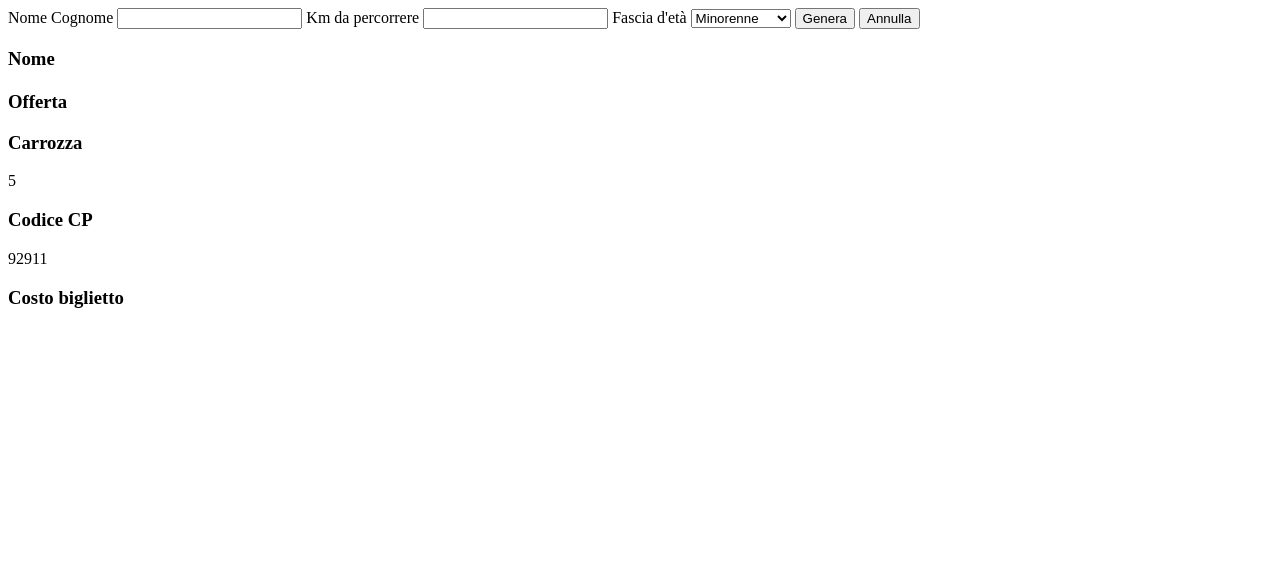
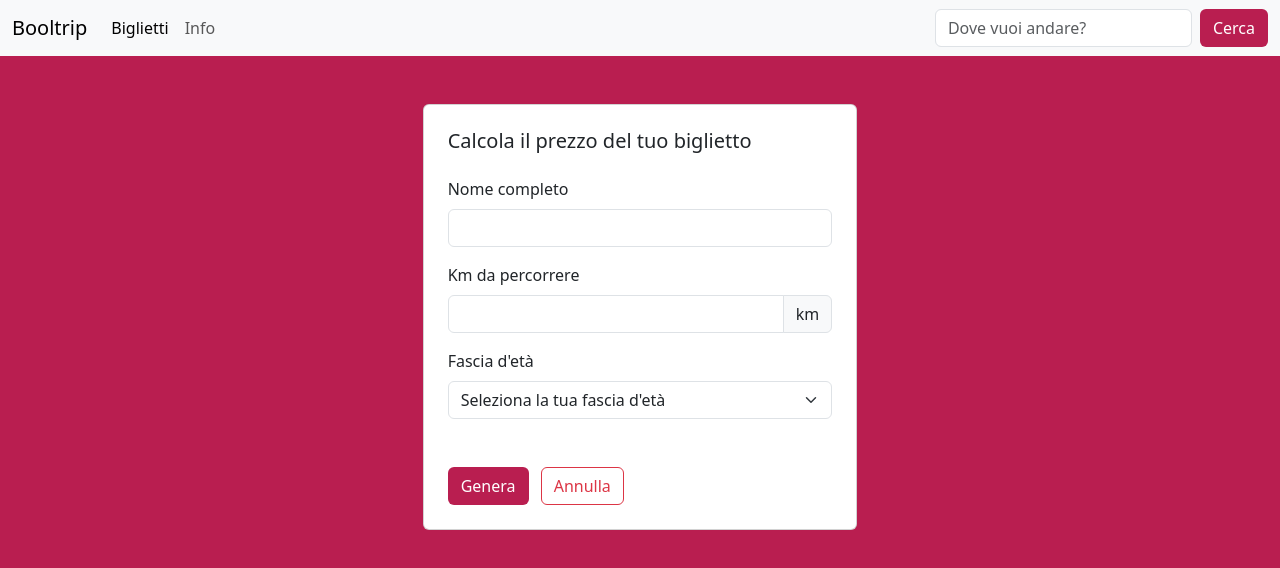
Before and after one commit to vitodursopettersson/js-biglietto-treno-form, a plain HTML site: page index.html in a window 1280 px wide. Drawn offline with nearby package versions, Linux system fonts and the light colour scheme.

Commit message:
feat: new design

```diff
--- /dev/null
+++ b/css/style.css
@@ -0,0 +1,17 @@
+:root {
+    --main-color: #B91E50;
+}
+
+body {
+    background-color: var(--main-color);
+}
+
+/* Header */
+
+.vdu-button {
+    background-color: var(--main-color);
+}
+
+.vdu-button:hover {
+    background-color: #a51a47;
+}
--- a/index.html
+++ b/index.html
@@ -5,62 +5,147 @@
     <meta charset="UTF-8">
     <meta name="viewport" content="width=device-width, initial-scale=1.0">
     <title>Calcolo del prezzo del biglietto del treno</title>
+
+    <!-- Link Bootstrap -->
+    <link href="https://cdn.jsdelivr.net/npm/bootstrap@5.3.2/dist/css/bootstrap.min.css" rel="stylesheet"
+        integrity="sha384-T3c6CoIi6uLrA9TneNEoa7RxnatzjcDSCmG1MXxSR1GAsXEV/Dwwykc2MPK8M2HN" crossorigin="anonymous">
+
+    <!-- Link Css -->
+    <link rel="stylesheet" href="css/style.css">
+
 </head>
 
 <body>
 
+    <!-- Header -->
+    <header>
+        <nav class="navbar navbar-expand-lg bg-body-tertiary">
+            <div class="container-fluid">
+                <a class="navbar-brand" href="#">Booltrip</a>
+                <button class="navbar-toggler" type="button" data-bs-toggle="collapse"
+                    data-bs-target="#navbarSupportedContent" aria-controls="navbarSupportedContent"
+                    aria-expanded="false" aria-label="Toggle navigation">
+                    <span class="navbar-toggler-icon"></span>
+                </button>
+                <div class="collapse navbar-collapse">
+                    <ul class="navbar-nav me-auto mb-2 mb-lg-0">
+                        <li class="nav-item">
+                            <a class="nav-link active" aria-current="page" href="#">Biglietti</a>
+                        </li>
+                        <li class="nav-item">
+                            <a class="nav-link" href="#">Info</a>
+                        </li>
+                    </ul>
+                    <form class="d-flex" role="search">
+                        <input class="form-control me-2" type="search" placeholder="Dove vuoi andare?"
+                            aria-label="Search">
+                        <button class="btn text-white vdu-button" type="submit">Cerca</button>
+                    </form>
+                </div>
+            </div>
+        </nav>
+    </header>
+
     <!-- Main -->
     <main>
 
-        <!-- Form -->
-        <div>
+        <!-- Ticket -->
+        <section>
+
+            <!-- Row -->
+            <div class="row gap-4 justify-content-center pt-5">
+
+                <!-- Ticket Input Card -->
+                <div class="card col-10 col-md-4 p-4">
+
+                    <!-- Titolo -->
+                    <h5 class="card-title mb-4">Calcola il prezzo del tuo biglietto</h5>
+
+                    <form>
 
                         <!-- Nome Cognome -->
-            <label for="fullname">Nome Cognome</label>
-            <input type="text" id="full-name">
+                        <div class="mb-3">
+                            <label for="full-name" class="form-label">Nome completo</label>
+                            <input type="text" class="form-control" id="full-name">
+                        </div>
 
                         <!-- Km -->
-            <label for="km-trip">Km da percorrere</label>
-            <input type="number" id="km-trip">
+                        <label for="km-trip" class="form-label">Km da percorrere</label>
+                        <div class="input-group mb-3">
+                            <input type="number" class="form-control" id="km-trip">
+                            <span class="input-group-text" id="basic-addon2">km</span>
+                        </div>
 
                         <!-- Età -->
-            <label for="age-range">Fascia d'età</label>
-            <select name="age" id="age-range">
+                        <label for="age-range" class="form-label">Fascia d'età</label>
+                        <select class="form-select mb-5" id="age-range">
+                            <option selected>Seleziona la tua fascia d'età</option>
                             <option value="minorenne">Minorenne</option>
-                <option value="maggiorenne">Maggiorenne</option>
+                            <option value="maggiorenne">Dai 18 ai 65 anni</option>
                             <option value="over65">Over 65</option>
                         </select>
 
                         <!-- Button -->
-            <button id="create-ticket">Genera</button>
-            <button id="clear-ticket">Annulla</button>
+                        <button id="create-ticket" type="submit" class="btn text-white vdu-button me-2">Genera</button>
+                        <button id="clear-ticket" class="btn btn-outline-danger">Annulla</button>
+
+                    </form>
 
                 </div>
 
-        <!-- Biglietto -->
-        <div>
+                <!-- Ticket Info Card-->
+                <div id="ticket-info" class="visually-hidden card col-10 col-md-4 p-0">
 
-            <h3>Nome</h3>
-            <h4 id="ticket__name"></h4>
+                    <div class="card-body p-4">
 
-            <h3>Offerta</h3>
-            <span id="ticket__type"></span>
+                        <h5 class="card-title mb-4">Il tuo biglietto</h5>
+                        <h6 class="text-uppercase mb-4">Dettaglio passeggeri</h6>
 
-            <h3>Carrozza</h3>
+                        <!-- Lista -->
+                        <ul class="list-group list-group-flush">
+
+                            <!-- Nome -->
+                            <li class="list-group-item p-0">
+                                <div class="fw-bold">Nome</div>
+                                <span id="ticket__name">Nome</span>
+                            </li>
+
+                            <!-- Offerta -->
+                            <li class="list-group-item p-0">
+                                <div class="fw-bold">Offerta</div>
+                                <span id="ticket__type">Biglietto</span>
+                            </li>
+
+                            <!-- Carrozza -->
+                            <li class="list-group-item p-0">
+                                <div class="fw-bold">Carrozza</div>
                                 <span>5</span>
+                            </li>
 
-            <h3>Codice CP</h3>
+                            <!-- Codice CP -->
+                            <li class="list-group-item p-0">
+                                <div class="fw-bold">Codice CP</div>
                                 <span>92911</span>
+                            </li>
 
-            <h3>Costo biglietto</h3>
-            <span id="ticket__price"></span>
+                            <!-- Costo biglietto -->
+                            <li class="list-group-item p-0">
+                                <div class="fw-bold">Costo Biglietto</div>
+                                <span id="ticket__price">0,00€</span>
+                            </li>
 
+                        </ul>
                     </div>
+                </div>
+
+        </section>
 
     </main>
 
+
     <!-- Link Javascript -->
     <script src="main.js"></script>
+
 </body>
 
 </html>
--- a/main.js
+++ b/main.js
@@ -16,7 +16,6 @@ const elementTicketName = document.getElementById('ticket__name');
 const elementTicketType = document.getElementById('ticket__type');
 const elementTicketPrice = document.getElementById('ticket__price');
 
-
 // Variabili input
 const fullName = document.getElementById('full-name');
 const kmTrip = document.getElementById('km-trip');
@@ -25,6 +24,9 @@ const ageRange = document.getElementById('age-range');
 // Variabili button
 const createTicket = document.getElementById('create-ticket');
 const clearTicket = document.getElementById('clear-ticket');
+
+// Variabile Card Biglietto
+const containerTicketInfo = document.getElementById('ticket-info');
 
 //Calcolo del biglietto
 createTicket.addEventListener('click', function () {
@@ -51,6 +53,8 @@ createTicket.addEventListener('click', function () {
     elementTicketName.innerHTML = fullName.value;
     elementTicketType.innerHTML = ticketType
     elementTicketPrice.innerHTML = ticketPrice + "€"
+    containerTicketInfo.classList.remove('visually-hidden')
+
 });
 
 // Annulla
@@ -62,5 +66,6 @@ clearTicket.addEventListener('click', function () {
     elementTicketName.innerHTML = null;
     elementTicketType.innerHTML = null;
     elementTicketPrice.innerHTML = null;
+    containerTicketInfo.classList.add('visually-hidden')
 
 })
```
Lines whose indentation alone changed are shown as unchanged.
